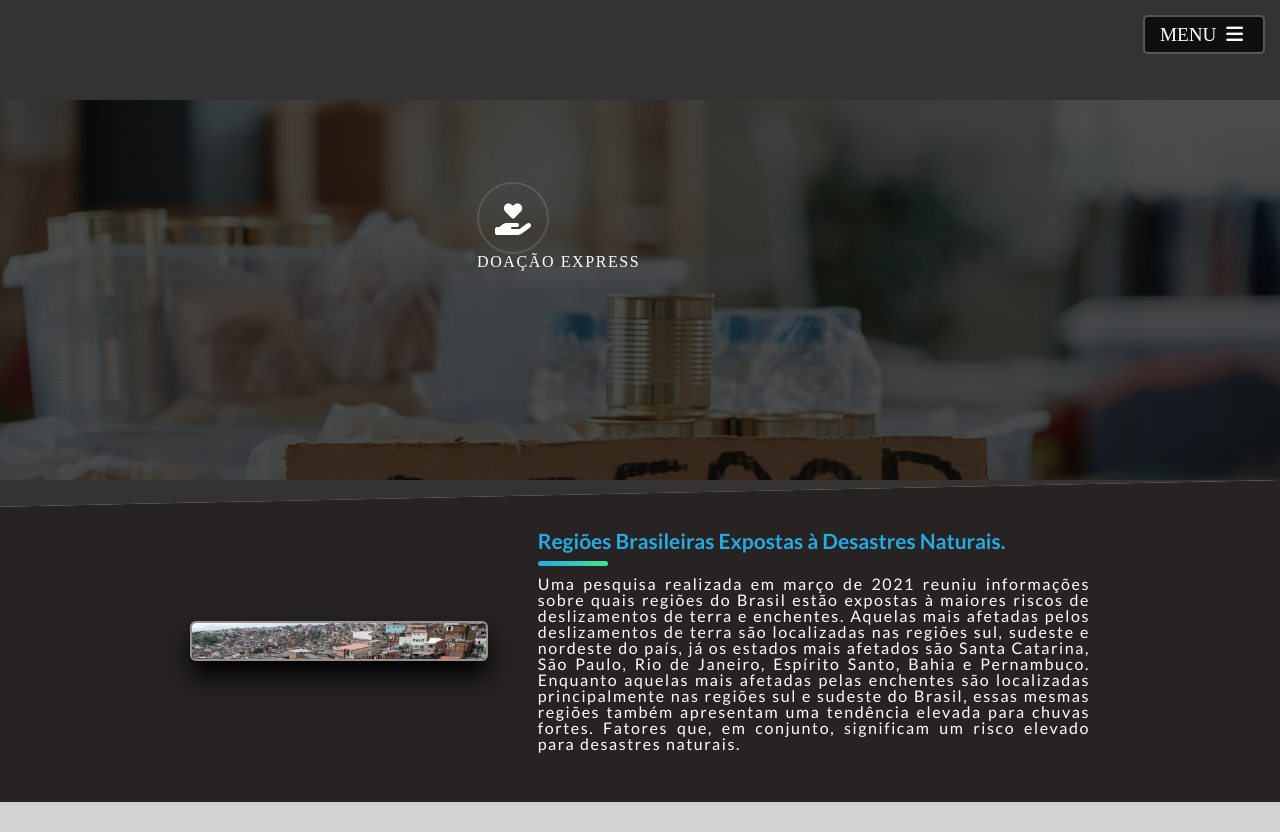
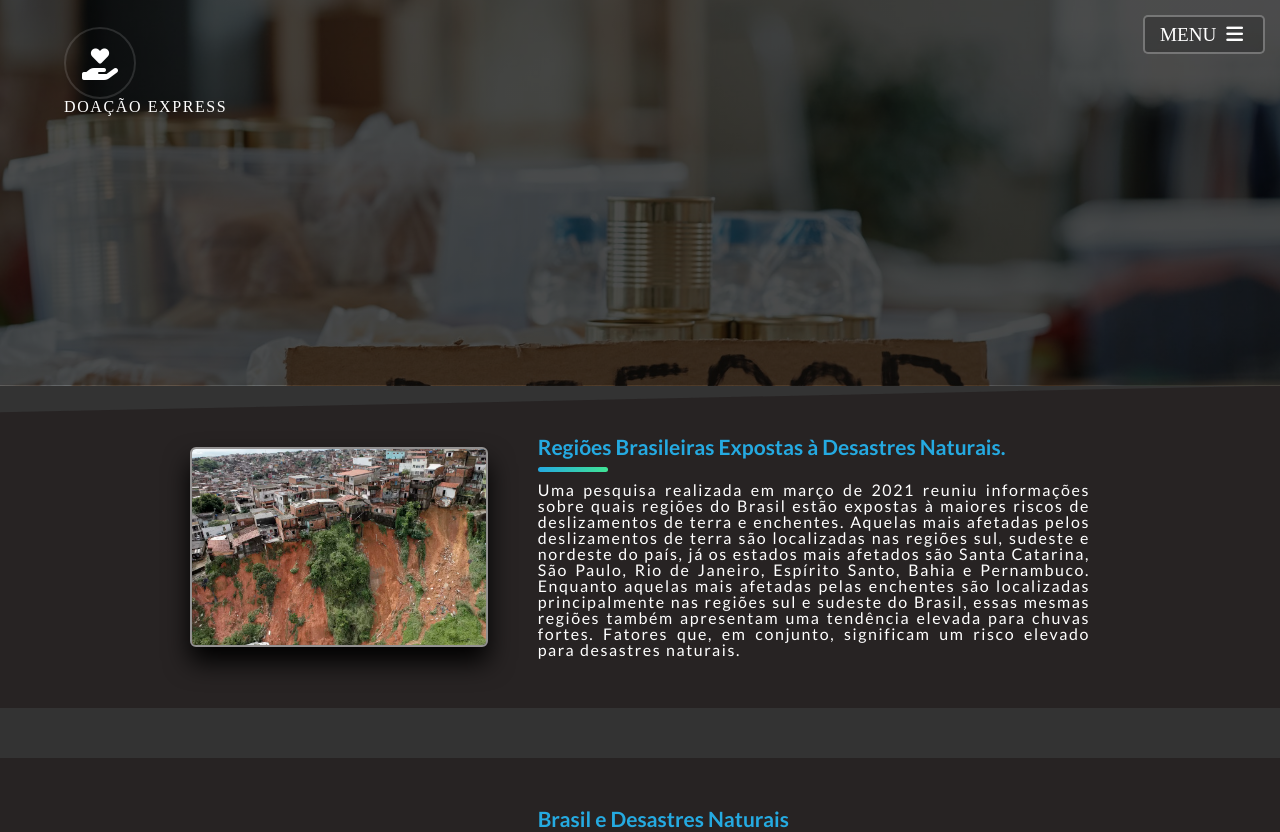
Before and after one commit to ICEI-PUC-Minas-PMGCC-TI/tiaw-pmg-cc-m-20221-tiaw-doacoes-grupo-1, a website: page codigo/src/pages/informations.html in a window 1280 px wide. Shown: the top 832 px of the page. Drawn offline with nearby package versions, Linux system fonts and the light colour scheme.

Commit message:
Correção CSS Pag. Informações
Corrigidos bugs chatos de CSS na página de informações, referidos principalmente ao Header.

PS: O Fernando não quer descrição mas eu não ligo.

```diff
--- a/codigo/src/informations/css/standard.css
+++ b/codigo/src/informations/css/standard.css
@@ -1,12 +1,91 @@
 @import "https://maxcdn.bootstrapcdn.com/font-awesome/4.7.0/css/font-awesome.min.css";
 @import url('https://fonts.googleapis.com/css?family=Lato:300,400,700,900&subset=latin-ext');
 
+/* HEADER */
+
+#header {
+    background-color: #000000;
+    color: white;
+    padding: 0 0;
+    background-image: linear-gradient(to top, rgba(0, 0, 0, 0.7), rgba(0, 0, 0, 0.7)), url("../../img/pexels-julia-m-cameron-6995018.jpg");
+    background-size: auto, cover;
+    background-position: center center;
+    min-height: 24.1em;
+    position: relative;
+ }
+
+ #banner {
+    position: absolute;
+    min-width: 90%;
+    top: 7%;
+    left: 5%;
+ }
+
+ .icon {
+    border: 2px solid rgba(255, 255, 255, 0.5);
+    width: 1.5em;
+    display: inline-block;
+    height: 1.5em;
+    border-radius: 100%;
+    text-align: center;
+    vertical-align: middle;
+    margin-right: 5px;
+    transition: background-color 0.2s ease-in-out;
+    font-size: 1.7em;
+ }
+
+ #menu {
+    background-color: rgba(0, 0, 0, 0.2);
+    font-size: 1.2rem;
+    position: fixed;
+    display: block;
+    right: 0;
+    top: 0;
+    padding: 8px 15px;
+    margin: 15px;
+    border: 2px solid rgba(255, 255, 255, 0.3);
+    border-radius: 5px;
+    z-index: 1000;
+    transition: background-color 0.2s ease-in-out;
+ }
+
+ nav#menu:hover {
+    background: rgba(0, 0, 0, 0.4);
+    cursor: pointer;
+ }
+
+ #menu span {
+    color: white;
+    margin: 0 5px 0 0;
+ }
+
+ #menu a {
+    text-decoration: none;
+ }
+
+ #header p {
+    padding: 1em 0;
+    letter-spacing: 0.1em;
+    font-size: 0.775rem;
+    border: none;
+ }
+
+ @media screen and (max-width: 500px) {
+    #menu {
+       font-size: 1.1rem;
+    }
+ }
 
 /* CARDS */
 
 body {
-    padding: 100px 0;
+    padding: 0;
+    margin: 0;
     background-color: #333;
+}
+
+main {
+    background-color: #333 !important;
 }
 
 .content p {
@@ -16,6 +95,7 @@ body {
 
 img {
     width: 100%;
+    height: 100%;
     vertical-align: middle;
 }
 
@@ -52,6 +132,7 @@ img {
 
 .card-item .icon {
     width: 35%;
+    height: 100%;
     object-fit: cover;
     margin-right: 50px;
     border-radius: 6px;
@@ -265,7 +346,7 @@ img {
 
 .container {
     width: 350px;
-    margin: 50px auto;
+    margin: 0 auto;
 }
 
 .div-iframe-atlas, .div-iframe-cprm {
@@ -282,7 +363,7 @@ img {
 @media screen and (max-width: 420px) {
     .container {
         width: 100%;
-        margin: 50px auto;
+        margin: 0 auto;
     }
 
     .iframe-atlas {
```
Also changed, not shown: codigo/src/pages/informations.html (indentation only).
